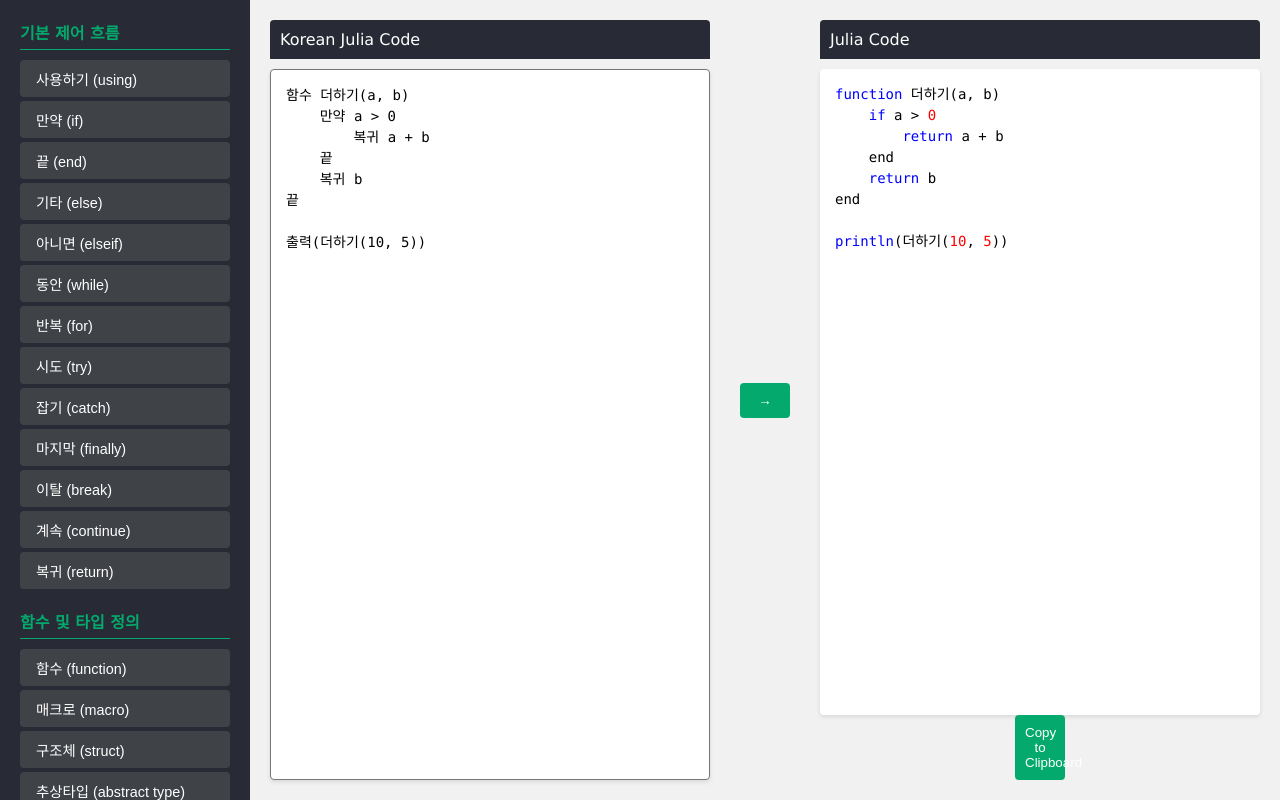
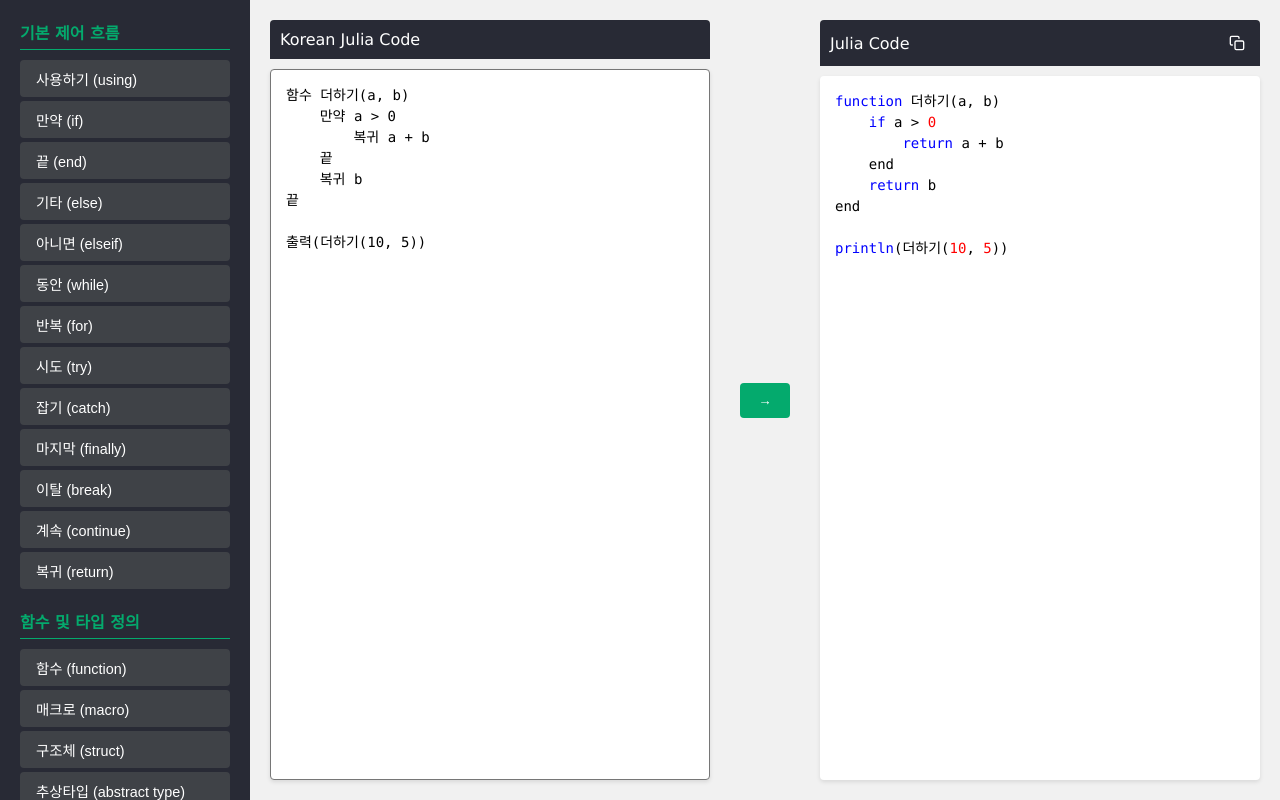
Before and after one commit to JaewooJoung/hanjul, a plain HTML site: page t2.htm in a window 1280 px wide. Drawn offline with Linux system fonts and the light colour scheme.

Commit message:
Update t2.htm

```diff
--- a/t2.htm
+++ b/t2.htm
@@ -82,7 +82,7 @@
             line-height: 1.5;
         }
 
-        .translate-btn, .copy-btn {
+        .translate-btn {
             width: 50px;
             align-self: center;
             padding: 10px;
@@ -94,7 +94,7 @@
             margin: 0 10px;
         }
 
-        .translate-btn:hover, .copy-btn:hover {
+        .translate-btn:hover {
             background-color: #059862;
         }
 
@@ -112,11 +112,51 @@
         }
 
         .header {
+            display: flex;
+            justify-content: space-between;
+            align-items: center;
             background-color: #282A35;
             color: white;
             padding: 10px;
             margin-bottom: 10px;
             border-radius: 4px 4px 0 0;
+        }
+
+        .copy-container {
+            display: flex;
+            align-items: center;
+            gap: 5px;
+        }
+
+        .copy-btn {
+            background: none;
+            border: none;
+            color: white;
+            cursor: pointer;
+            padding: 5px;
+            display: flex;
+            align-items: center;
+            border-radius: 4px;
+        }
+
+        .copy-btn:hover {
+            background-color: rgba(255, 255, 255, 0.1);
+        }
+
+        .copy-btn svg {
+            width: 16px;
+            height: 16px;
+        }
+
+        .copy-message {
+            display: none;
+            font-size: 12px;
+            color: #04AA6D;
+            margin-left: 5px;
+        }
+
+        .copy-message.show {
+            display: inline;
         }
     </style>
 </head>
@@ -195,9 +235,19 @@
             </div>
             <button class="translate-btn" onclick="translateCode()">→</button>
             <div class="editor-container">
-                <div class="header">Julia Code</div>
+                <div class="header">
+                    <span>Julia Code</span>
+                    <div class="copy-container">
+                        <span id="copy-message" class="copy-message">Copied!</span>
+                        <button class="copy-btn" onclick="copyToClipboard()" title="Copy to clipboard">
+                            <svg xmlns="http://www.w3.org/2000/svg" viewBox="0 0 24 24" fill="none" stroke="currentColor" stroke-width="2" stroke-linecap="round" stroke-linejoin="round">
+                                <rect x="9" y="9" width="13" height="13" rx="2" ry="2"></rect>
+                                <path d="M5 15H4a2 2 0 0 1-2-2V4a2 2 0 0 1 2-2h9a2 2 0 0 1 2 2v1"></path>
+                            </svg>
+                        </button>
+                    </div>
+                </div>
                 <div id="julia-code" class="result"></div>
-                <button class="copy-btn" onclick="copyToClipboard()">Copy to Clipboard</button>
             </div>
         </div>
     </div>
@@ -282,6 +332,29 @@
             document.getElementById('julia-code').innerHTML = translatedCode;
         }
 
+        function copyToClipboard() {
+            const juliaCode = document.getElementById('julia-code');
+            const copyMessage = document.getElementById('copy-message');
+
+            // Get text without HTML tags
+            const textToCopy = juliaCode.innerText;
+
+            // Copy to clipboard
+            navigator.clipboard.writeText(textToCopy)
+                .then(() => {
+                    // Show the "Copied!" message
+                    copyMessage.classList.add('show');
+
+                    // Hide the message after 2 seconds
+                    setTimeout(() => {
+                        copyMessage.classList.remove('show');
+                    }, 2000);
+                })
+                .catch(err => {
+                    console.error('Failed to copy text:', err);
+                });
+        }
+
         // Add example code when the page loads
         window.onload = function() {
             const exampleCode =
```
